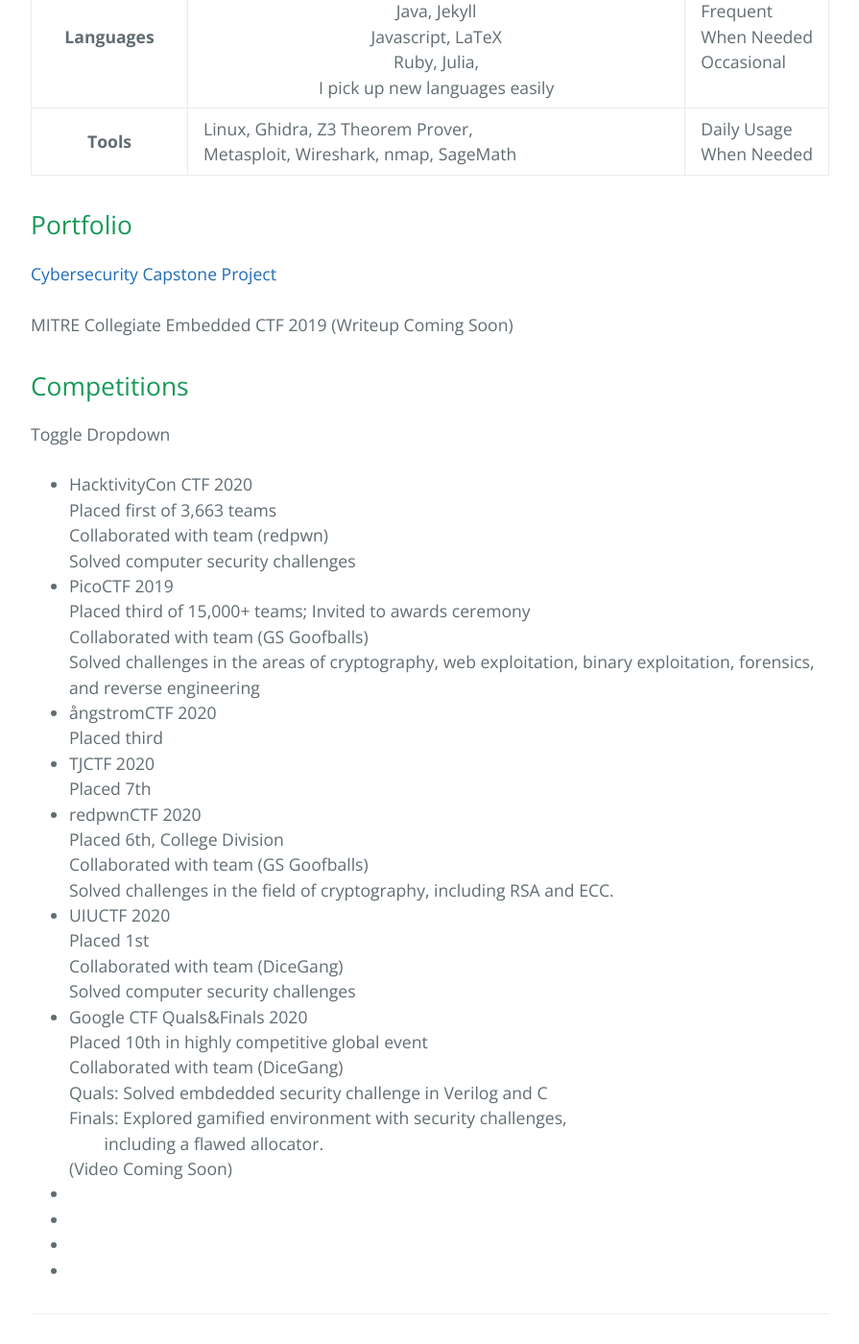
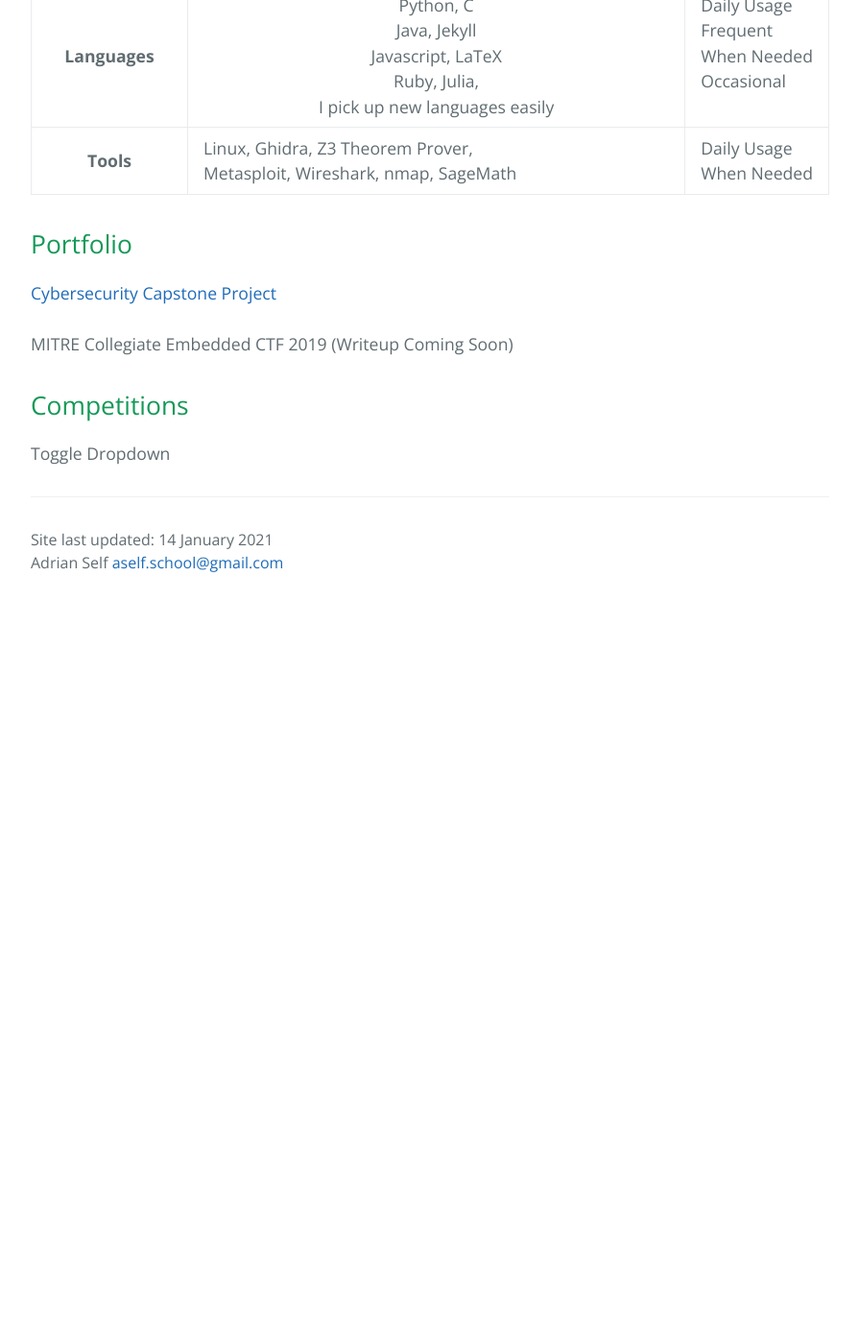
Before and after one commit to AdnanSlef/AdnanSlef.github.io, a Jekyll site: the page built from resume.md, in a window 1280 px wide and 1400 px high, scrolled down 1704 px. Shown: the whole window at 96% size, without its empty margins (192-1087 px from the left). Built offline with Jekyll 4.4.1, drawn with Linux system fonts in a browser that asks for light colours; after the commit the page ends 2334 px from its top, so only the background shows below that.

Commit message:
set non-divisible image sizes

```diff
--- a/resume.md
+++ b/resume.md
@@ -32,15 +32,18 @@ Studying for:\
 &nbsp;&nbsp;&nbsp;&nbsp;&nbsp;&nbsp;&nbsp; TestOut Network Pro (Timeline April 2021)
 
 ## Badges
-<a href="https://www.youracclaim.com/badges/0bbe53d5-c3f5-4a44-89db-56dd756db62e/public_url"><img src="https://aself3-files.adrianself.me/Images/comptia-a-ce-certification.png" style="width:200px;height:200px" alt="Adrian Self CompTIA A+ Badge"></a>
+<a href="https://www.youracclaim.com/badges/0bbe53d5-c3f5-4a44-89db-56dd756db62e/public_url"><img src="https://aself3-files.adrianself.me/Images/comptia-a-ce-certification.png" style="width:220px;height:220px" alt="Adrian Self CompTIA A+ Badge"></a>
 <a href="https://www.youracclaim.com/badges/abf5d493-64c0-4ec6-98b0-de49e1a16364/public_url"><img src="https://aself3-files.adrianself.me/Images/cisco-intro-to-cybersecurity.png" style="width:180px;height:180px" alt="Adrian Self Cisco Cybersecurity Badge"></a>
-<a href="https://www.youracclaim.com/badges/e6d6c791-b8fc-415d-9d8e-d47ff5a8e9cc/public_url"><img src="https://aself3-files.adrianself.me/Images/ibm-cybersecurity-fundamentals.png" style="width:128px;height:128px" alt="Adrian Self IBM Cybersecurity Badge"></a>
+<a href="https://www.youracclaim.com/badges/e6d6c791-b8fc-415d-9d8e-d47ff5a8e9cc/public_url"><img src="https://aself3-files.adrianself.me/Images/ibm-cybersecurity-fundamentals.png" style="width:200px;height:200px" alt="Adrian Self IBM Cybersecurity Badge"></a>
 
 ## Skills
 <table>
     <tr>
         <th>Overview</th>
-        <td>Quick Learner, Computer Security, Cryptography, Programming</td>
+        <td>
+            Quick Learner, Computer Security, Cryptography, Programming
+        </td>
+        <td></td>
     </tr>
     <tr>
 		<th>Technical Skills</th>
@@ -53,6 +56,7 @@ Studying for:\
             <br>
             Web Security, CAT5e Cabling
         </td>
+        <td></td>
     </tr>
     <tr>
 		<th>Non-Tech Skills</th>
@@ -61,6 +65,7 @@ Studying for:\
             <br>
             Presenting Products/Findings
         </td>
+        <td></td>
     </tr>
     <tr>
         <th>Languages</th>
@@ -108,7 +113,7 @@ MITRE Collegiate Embedded CTF 2019 (Writeup Coming Soon)
 
 ## Competitions
 
-<details open>
+<details>
 <summary>Toggle Dropdown</summary>
 <br>
     <ul>
```
